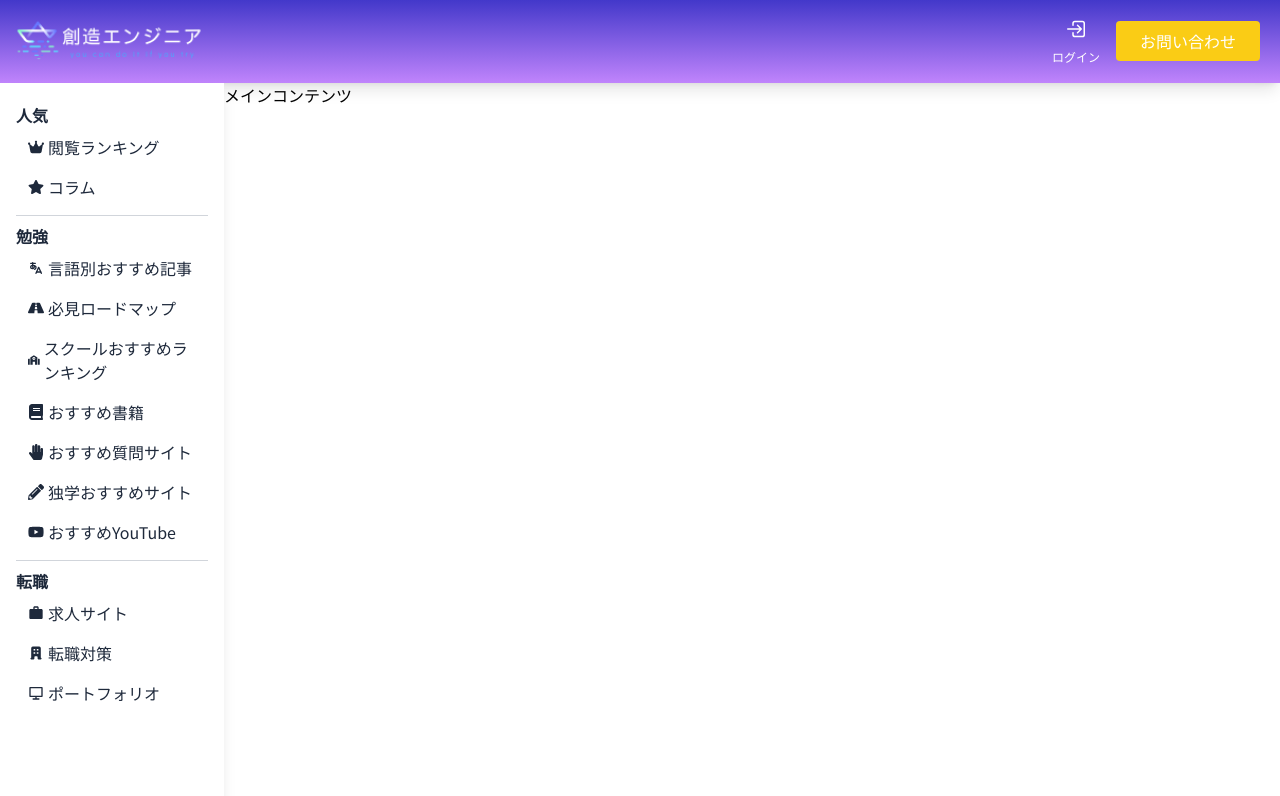
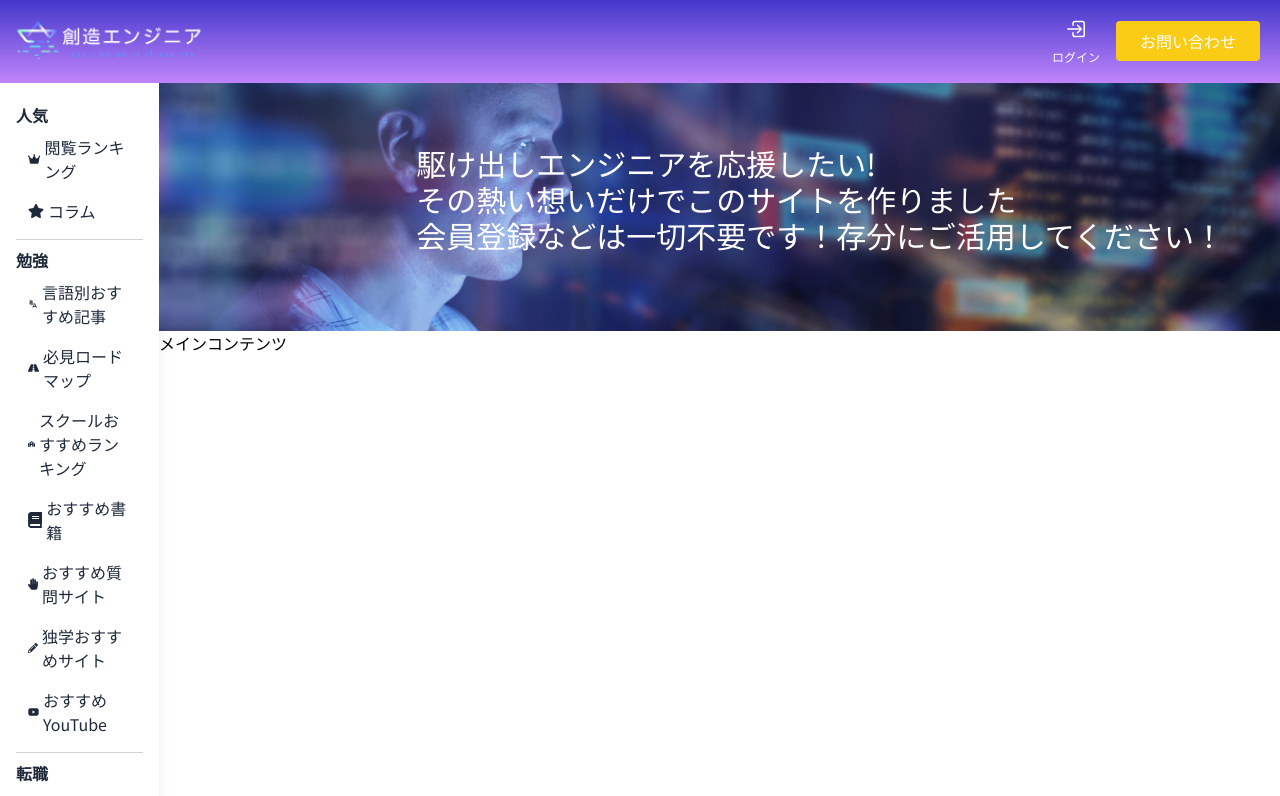
Before and after one commit to mami0709/CreativeEngineer, a Next.js app: page / in a window 1280 px wide. Shown: the top 796 px of the page. Built offline with nearby package versions, Linux system fonts and the light colour scheme; no server answers.

Commit message:
add: ホームのメイン画像の実装

```diff
--- a/app/components/SideBar.tsx
+++ b/app/components/SideBar.tsx
@@ -52,7 +52,7 @@ export default function SideBar() {
   }, [pathname]);
 
   return (
-    <div className="bg-white w-56 h-screen shadow-lg pt-5 hidden sm:block">
+    <div className="bg-white w-70 h-screen shadow-lg pt-5 hidden sm:block">
       <span className="px-4 py-2 font-bold text-slate-800">人気</span>
       <ul>
         <SidebarLink
--- /dev/null
+++ b/app/components/home/MainImage.tsx
@@ -0,0 +1,51 @@
+import Image from "next/image";
+import React from "react";
+
+type MainImageProps = {
+  src: string;
+  alt: string;
+  layout: "fill" | "fixed";
+  className: string;
+  width?: number;
+  height?: number;
+  priority?: boolean;
+  textClassName: string;
+};
+
+export const MainImage: React.FC<MainImageProps> = ({
+  src,
+  alt,
+  layout,
+  className,
+  width,
+  height,
+  priority = false,
+  textClassName,
+}) => (
+  <div className={`relative ${className}`}>
+    <Image
+      src={src}
+      alt={alt}
+      layout={layout}
+      width={layout === "fixed" ? width : undefined}
+      height={layout === "fixed" ? height : undefined}
+      objectFit="cover"
+      priority={priority}
+    />
+    <ImageText className={textClassName} />
+  </div>
+);
+
+type ImageTextProps = {
+  className: string;
+};
+
+const ImageText: React.FC<ImageTextProps> = ({ className }) => (
+  <p className={`absolute text-white ${className}`}>
+    駆け出しエンジニアを応援したい!
+    <br />
+    その熱い想いだけでこのサイトを作りました
+    <br />
+    会員登録などは一切不要です！存分にご活用してください！
+  </p>
+);
--- a/app/page.tsx
+++ b/app/page.tsx
@@ -1,8 +1,30 @@
-import Image from "next/image";
+import React from "react";
+import { MainImage } from "./components/home/MainImage";
 
 export default function Home() {
   return (
     <div>
+      {/* PC用の画像 */}
+      <MainImage
+        src="/home_image_pc.jpg"
+        alt="home-image-pc"
+        layout="fixed"
+        className="hidden sm:block"
+        width={2000}
+        height={1000}
+        priority
+        textClassName="top-[25%] right-[5%] text-3xl"
+      />
+
+      {/* スマートフォン用の画像 */}
+      <MainImage
+        src="/home_image_sp.jpg"
+        alt="home-image-sp"
+        layout="fill"
+        className="sm:hidden w-full h-80"
+        textClassName="top-[25%] left-1/2 transform -translate-x-1/2 text-center text-xl w-3/4"
+      />
+
       <h1>メインコンテンツ</h1>
     </div>
   );
```
Also changed, not shown: public/home_image_pc.jpg (added), public/home_image_sp.jpg (added).
